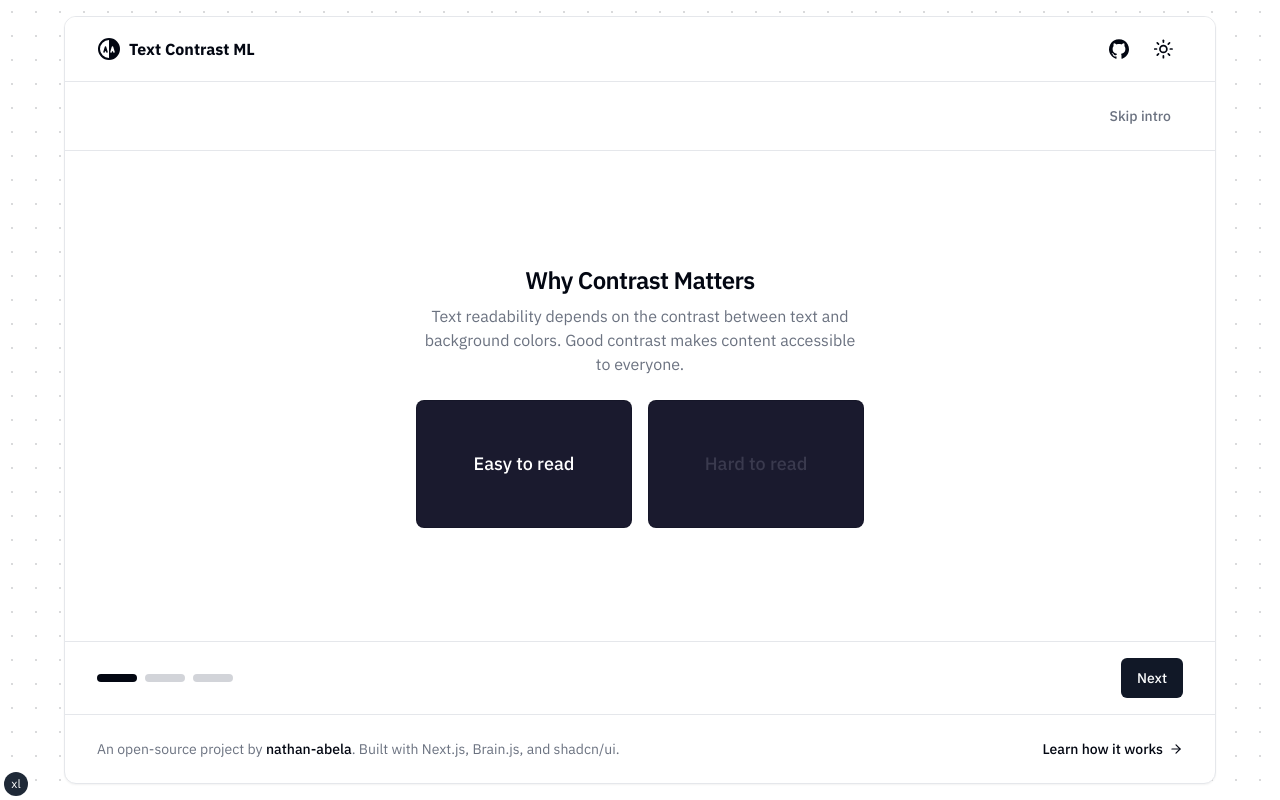
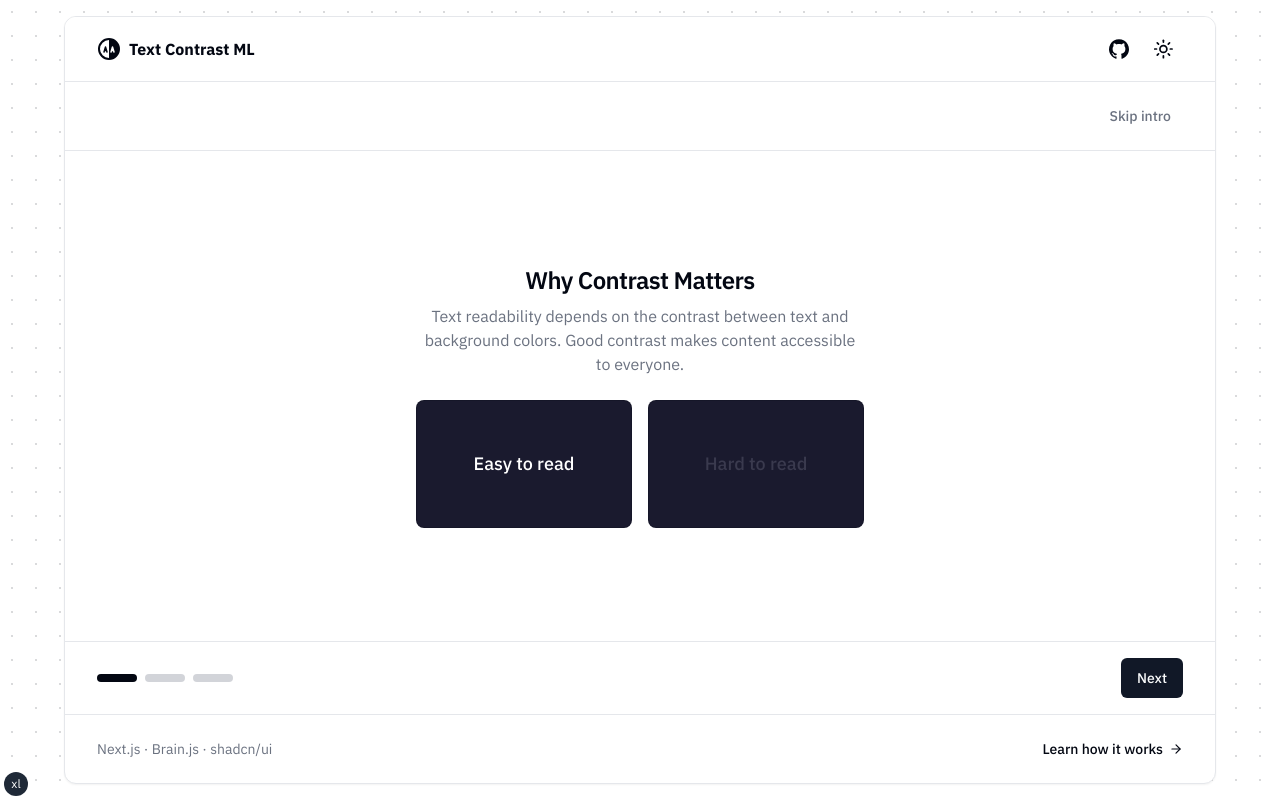
Before and after one commit to nathan-abela/Text-Contrast-ML, a Next.js app: page / in a window 1280 px wide. Built offline with nearby package versions, Linux system fonts and the light colour scheme.

Commit message:
refactor(footer): simplify to tech stack only
- Remove verbose "open-source project" and attribution.

```diff
--- a/src/components/shared/site-footer.tsx
+++ b/src/components/shared/site-footer.tsx
@@ -4,27 +4,13 @@ import Link from "next/link";
 import { usePathname } from "next/navigation";
 import { ArrowRight } from "lucide-react";
 
-import { siteConfig } from "@/config/site";
-
 export function SiteFooter() {
-	const githubUsername = siteConfig.links.github.split("/").slice(-2, -1)[0];
 	const isLearnPage = usePathname() === "/learn";
 
 	return (
 		<footer className="border-t">
 			<div className="container flex flex-col items-center justify-between gap-2 py-6 text-center text-sm text-muted-foreground sm:flex-row sm:text-left">
-				<p>
-					An open-source project by{" "}
-					<a
-						href={`https://github.com/${githubUsername}`}
-						target="_blank"
-						rel="noopener noreferrer"
-						className="font-medium text-foreground underline-offset-4 hover:underline"
-					>
-						{githubUsername}
-					</a>
-					. Built with Next.js, Brain.js, and shadcn/ui.
-				</p>
+				<p>Next.js · Brain.js · shadcn/ui</p>
 				{!isLearnPage && (
 					<Link
 						href="/learn"
```
